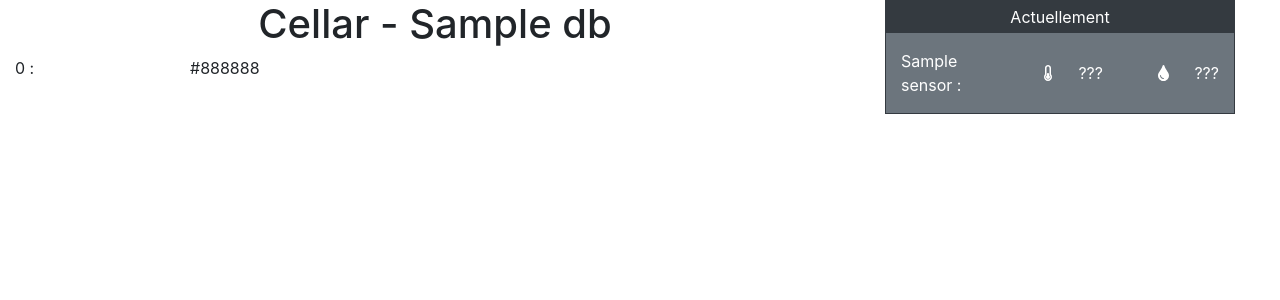
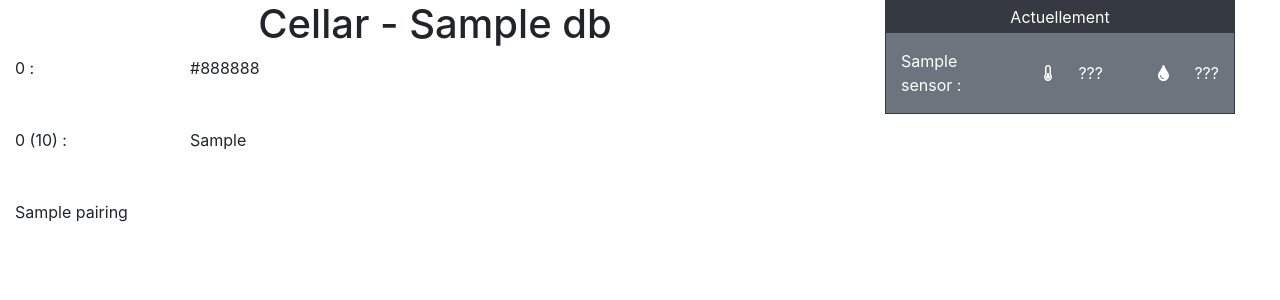
Before and after one commit to jarbey/cellar, a Symfony app: template templates/home.html.twig in a window 1280 px wide. Shown: the top 300 px of the page. Run offline with Twig, Linux system fonts and the light colour scheme; the template is opened without the code that fills it: most values are stand-ins (such as "Sample title", 1, 10 or a date in 2020); some libraries are stand-ins or nearby versions.

Commit message:
* Update

```diff
--- a/src/Service/CavusviniferaManager.php
+++ b/src/Service/CavusviniferaManager.php
@@ -64,7 +64,7 @@ class CavusviniferaManager extends AbstractManager {
                     $raw_line_data = str_getcsv($line, "\t");
                     if (count($raw_line_data) == $nb_cols) {
                         foreach ($raw_line_data as $key => $value) {
-                            $line_data[$first_line[$key]] = $value;
+                            $line_data[$first_line[$key]] = utf8_encode($value);
                         }
                         $data[] = $line_data;
                     }
--- a/templates/home.html.twig
+++ b/templates/home.html.twig
@@ -3,15 +3,38 @@
 {% block body %}
 <div class="row" style="display: flex; width: 100%">
 	<div class="col" style="display: flex; margin: 0 auto">
-		<div class="container">
+		<div class="container-fluid">
 			<h1 style="text-align: center;">Cellar - {{ db.name }}{# - <span id="date">Du <input type="date" id="from" value="{{ from|date('Y-m-d') }}"> Au <input type="date" id="to" value="{{ to|date('Y-m-d') }}"></span>#}</h1>
 			<div class="row">
-				{% for color, nb in stats_color %}
+                {% for color, nb in stats_color %}
 					<div class="row text-black" style="display: flex; width: 350px">
 						<div class="col" style="display: flex; margin: auto">{{ color }} :</div>
 						<div class="col" style="display: flex; margin: auto">{{ nb }}</div>
 					</div>
-				{% endfor %}
+                {% endfor %}
+			</div>
+			<div class="row">
+				&nbsp;
+			</div>
+			<div class="row">
+				&nbsp;
+			</div>
+			<div class="row">
+                {% for bottle_name, bottle_data in stats_bottle_size %}
+					<div class="row text-black" style="display: flex; width: 350px">
+						<div class="col" style="display: flex; margin: auto">{{ bottle_name }} ({{ bottle_data.capacity }}) :</div>
+						<div class="col" style="display: flex; margin: auto">{{ bottle_data.nb }}</div>
+					</div>
+                {% endfor %}
+			</div>
+			<div class="row">
+				&nbsp;
+			</div>
+			<div class="row">
+				&nbsp;
+			</div>
+			<div class="row">
+                {{ pairing|nl2br }}
 			</div>
 		</div>
 	</div>
```
Also changed, not shown: src/Controller/IndexController.php (+15 -1 lines), src/Repository/WineBottleRepository.php (+17 -1 lines), src/Service/WineManager.php (+7 -0 lines), src/Service/WinePairingManager.php (+0 -54 lines), README.md, 2 other files.
